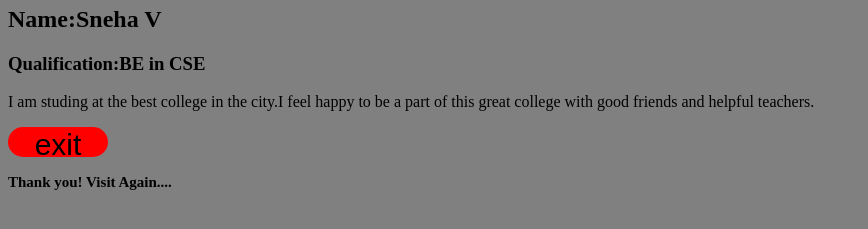
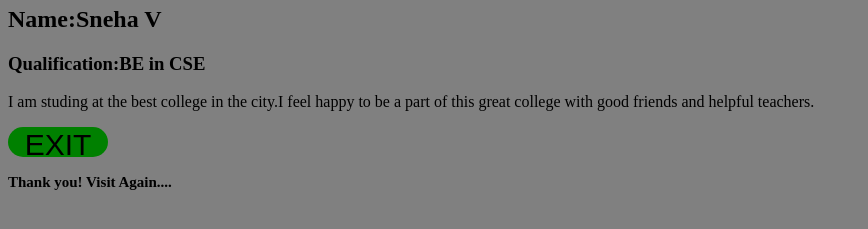
Before and after one commit to Sneha50-V/webpage.github.io, a plain HTML site: page index.html in a window 1280 px wide. Shown: the part 95-324 px from the top of the page, without its empty margins (0-868 px from the left). Drawn offline with Linux system fonts and the light colour scheme.

Commit message:
Update index.html

```diff
--- a/index.html
+++ b/index.html
@@ -19,12 +19,12 @@ About Myself
 I am studing at the best college in the city.I feel happy to be a part of this great college with good friends and helpful teachers.
 </p>
   <button style="font-size:30px;
-                 background-color:red;
+                 background-color:green;
                  border:none;
                  width:100px;
                  height:30px;
                 border-radius:15px;
-                 ">exit</button>
+                 ">EXIT</button>
 </body>
 <p style="font-size:15px;
           font-weight:bold;
```
